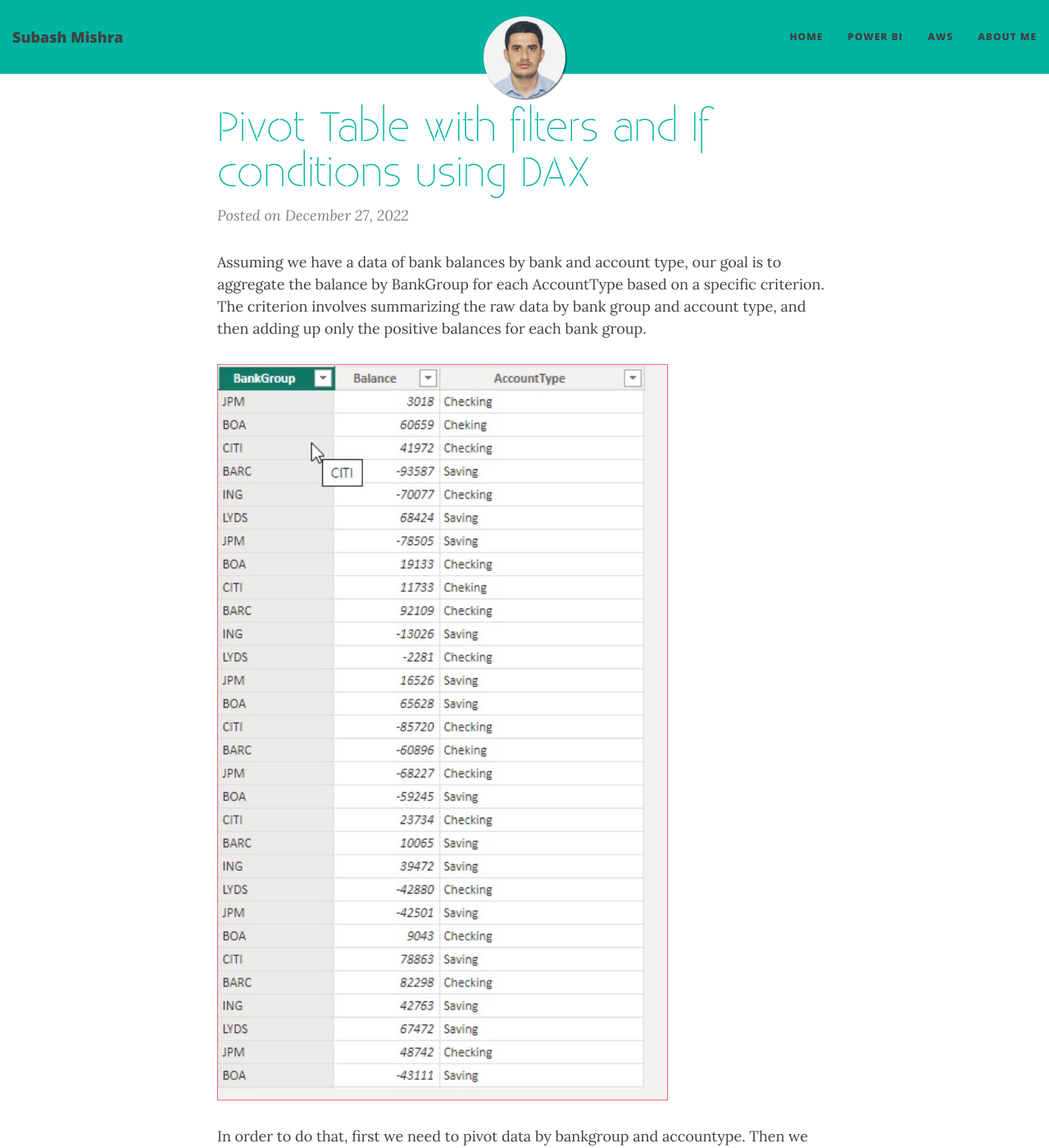
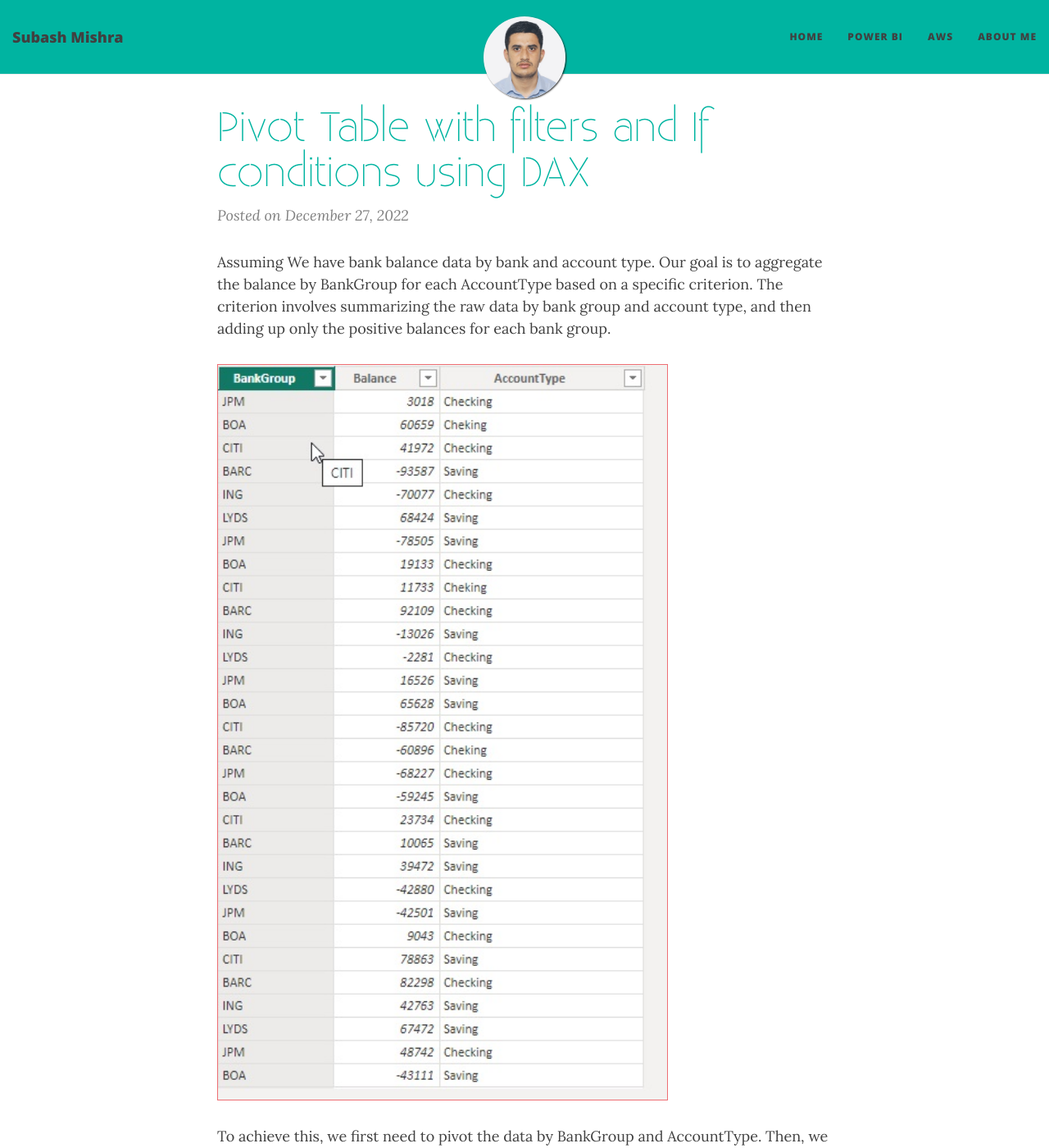
Before and after one commit to MishraSubash/MishraSubash.github.io, a Jekyll site: the page built from _posts/2022-12-27-Pivoting-Table-In-DAX-With-Conditions.md, in a window 1280 px wide and 1400 px high. Shown: the whole window at 82% size. Built offline with Jekyll 4.4.1, drawn with Linux system fonts in a browser that asks for light colours; nearby versions of some CDN libraries; some of the changed text lies outside the part shown.

Commit message:
update write up

```diff
--- a/_posts/2022-12-27-Pivoting-Table-In-DAX-With-Conditions.md
+++ b/_posts/2022-12-27-Pivoting-Table-In-DAX-With-Conditions.md
@@ -4,13 +4,13 @@
 #subtitle:
 ---
 
-Assuming we have a data of bank balances by bank and account type, our goal is to aggregate the balance by BankGroup for each AccountType based on a specific criterion. The criterion involves summarizing the raw data by bank group and account type, and then adding up only the positive balances for each bank group.
+Assuming We have bank balance data by bank and account type. Our goal is to aggregate the balance by BankGroup for each AccountType based on a specific criterion. The criterion involves summarizing the raw data by bank group and account type, and then adding up only the positive balances for each bank group.
 
 <img src="/img/Pivot_RawBankBalance.jpg" width="550px" style="border: 1px solid #ee6e73;"/>
 
 
 
-In order to do that, first we need to pivot data by bankgroup and accountype. Then we only sum positive balance which means replace negative balance by 0 then sum it up. The data would look like this:
+To achieve this, we first need to pivot the data by BankGroup and AccountType. Then, we only sum positive balances which means replacing negative balances by 0 or write a conditional statement to sume up only positive values. The data would look like this:
 
 <img src="/img/Pivot_FirstPivot.jpg" width="1200px" style="border: 1px solid #ee6e73;"/>
 
```
Also changed, not shown: other parts of _posts/2022-12-27-Pivoting-Table-In-DAX-With-Conditions.md (+1 -1 lines).
